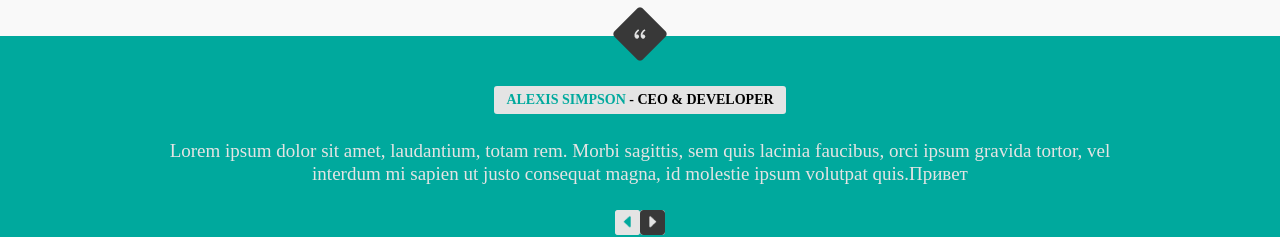
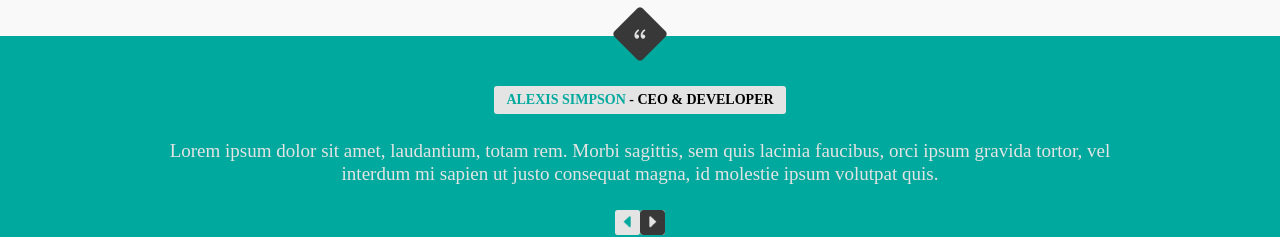
Before and after one commit to BrikBazyko/STARTUPRR, a website: page index.html in a window 1280 px wide. Shown: the part 4600-4837 px from the top of the page. Drawn offline with Linux system fonts and the light colour scheme.

Commit message:
add for test

```diff
--- a/index.html
+++ b/index.html
@@ -375,7 +375,7 @@
       <div class="container">
         <div class="more-title">
           <h4 class="title title--more"><span class="color">alexis simpson</span> - ceo & Developer</h4>
-          <h3 class="title title--more--title"> Lorem ipsum dolor sit amet, laudantium, totam rem. Morbi sagittis, sem quis lacinia faucibus, orci ipsum gravida tortor, vel</br> interdum mi sapien ut justo consequat magna, id molestie ipsum volutpat quis.Привет</h3>
+          <h3 class="title title--more--title"> Lorem ipsum dolor sit amet, laudantium, totam rem. Morbi sagittis, sem quis lacinia faucibus, orci ipsum gravida tortor, vel</br> interdum mi sapien ut justo consequat magna, id molestie ipsum volutpat quis.</h3>
         </div>
         <div class="more-button">
           <button type="button" name="button" class="btn btn--more-button">
```
